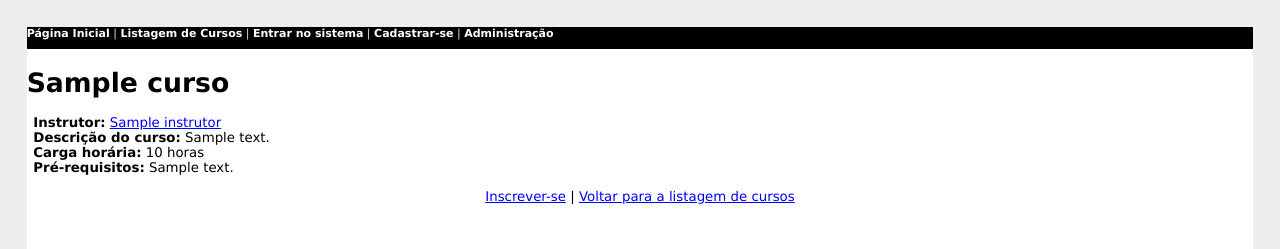
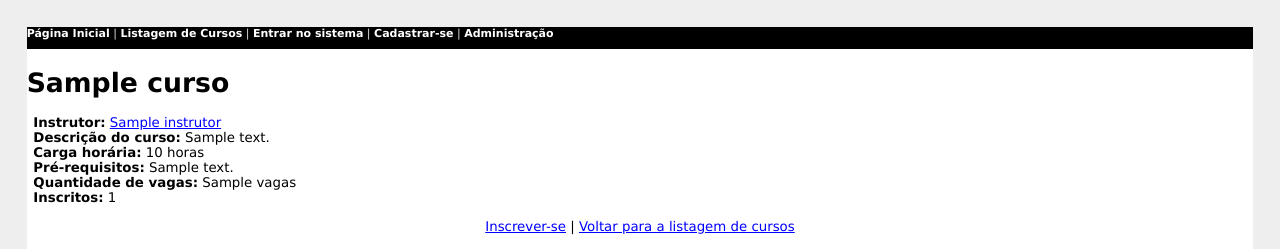
Before and after one commit to fsouza/join, a Django app: template templates/curso.html in a window 1280 px wide. Shown: the top 249 px of the page. Run offline with Django 3.2, Linux system fonts and the light colour scheme; the template is opened without the code that fills it: most values are stand-ins (such as "Sample title", 1, 10 or a date in 2020); grey boxes are pictures that could not be loaded.

Commit message:
Criação do atributo "vagas" na classe Curso.
A intenção é, obviamente, ter um controle de vagas para os cursos.

```diff
--- a/cursos/models.py
+++ b/cursos/models.py
@@ -36,6 +36,7 @@ class Curso(models.Model):
     titulo = models.CharField(max_length = 300)
     descricao = models.TextField()
     carga_horaria = models.IntegerField()
+    vagas = models.IntegerField()
     instrutor = models.ForeignKey('Instrutor')
     pre_requisitos = models.TextField()
     slug = models.SlugField(max_length = 100, blank = True, unique = True)
@@ -77,7 +78,6 @@ class Inscricao(models.Model):
         verbose_name = gettext_lazy('Inscrição')
         verbose_name_plural = gettext_lazy('Inscrições')
 
-
     status = models.BooleanField()
     aluno = models.ForeignKey('Aluno')
     curso = models.ForeignKey('Curso')
--- a/templates/curso.html
+++ b/templates/curso.html
@@ -10,7 +10,9 @@
     <p><strong>Instrutor:</strong> <a href="{{ curso.instrutor.get_url }}">{{ curso.instrutor.nome }}</a><br />
     <strong>Descrição do curso:</strong> {{ curso.descricao }}<br />
     <strong>Carga horária:</strong> {{ curso.carga_horaria }} horas<br />
-    <strong>Pré-requisitos:</strong> {{ curso.pre_requisitos }}</p>
+    <strong>Pré-requisitos:</strong> {{ curso.pre_requisitos }}<br />
+    <strong>Quantidade de vagas:</strong> {{ curso.vagas }}<br />
+    <strong>Inscritos:</strong> {{ curso.inscricao_set.all.count }}</p>
 
     <p align="center"><a href="{{ curso.get_url_inscricao }}">Inscrever-se</a> | <a href="{% url cursos.views.cursos %}">Voltar para a listagem de cursos</a></p>
 {% endblock conteudo %}
```
